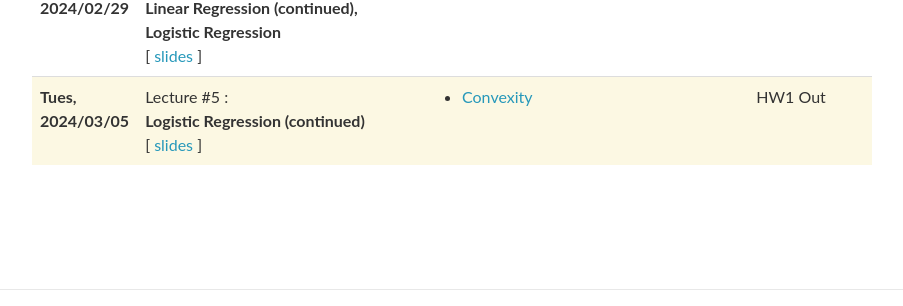
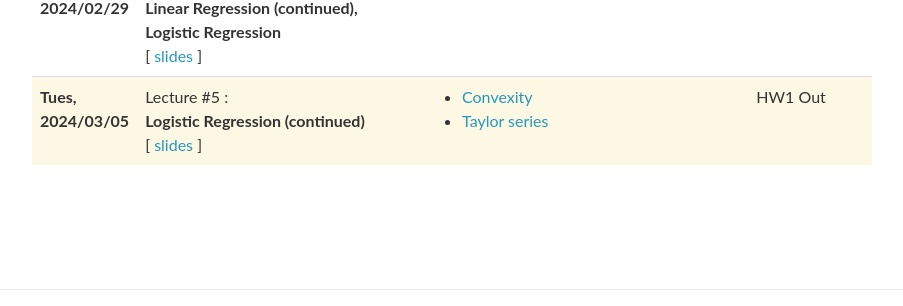
Before and after one commit to SEUML/ml-spring-2024, a Jekyll site: the page built from _pages/lectures.md, in a window 1280 px wide and 1026 px high. Shown: the part 541-847 px from the top of the window, without its empty margins (188-1091 px from the left). Built offline with Jekyll 4.4.1, drawn with Linux system fonts in a browser that asks for light colours; nearby versions of some CDN libraries; comment, search, counter and statistics services are not loaded.

Commit message:
first commit

```diff
--- a/_data/lectures.yml
+++ b/_data/lectures.yml
@@ -37,7 +37,9 @@
   title: >
     <strong>Logistic Regression (continued)</strong>
   slides: "https://pan.seu.edu.cn:443/link/20A54FC69AE96D402FB508F120C1EBD5"
-  readings: <a href="https://www.princeton.edu/~aaa/Public/Teaching/ORF523/S16/ORF523_S16_Lec7_gh.pdf" target="_blank"> Convexity </a>
+  readings:
+    - <a href="https://www.princeton.edu/~aaa/Public/Teaching/ORF523/S16/ORF523_S16_Lec7_gh.pdf" target="_blank"> Convexity </a>
+    - <a href="https://en.wikipedia.org/wiki/Taylor_series" target="_blank"> Taylor series </a>
   logistics: HW1 Out
 
 # - date: Thurs, 2024/03/07
```
